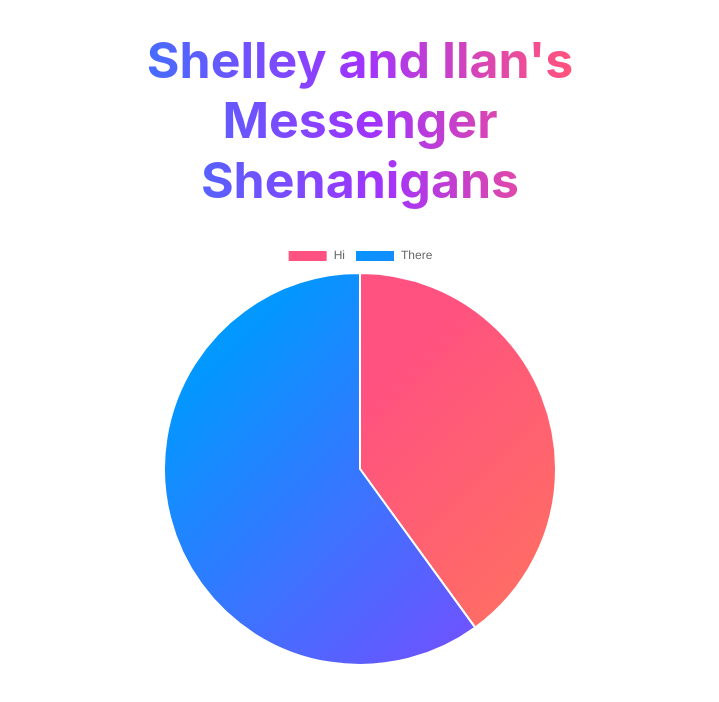
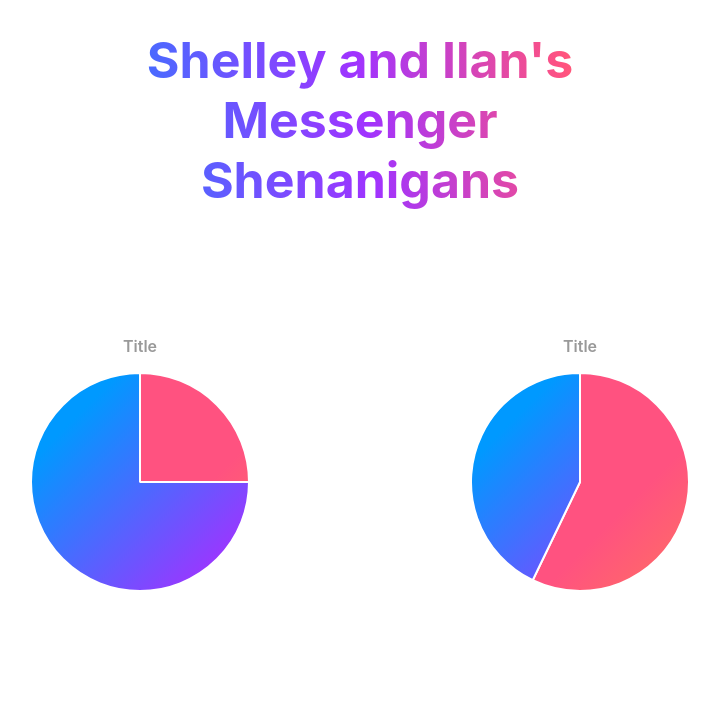
Before and after one commit to ibigio/messenger-stats, a React (Create React App) app: page / in a window 1280 px wide. Shown: the top 702 px of the page, without its empty margins (280-999 px from the left). Built offline with nearby package versions, Linux system fonts and the light colour scheme.

Commit message:
Initial graphs looking pretty!

```diff
--- a/src/App.js
+++ b/src/App.js
@@ -1,39 +1,33 @@
 import logo from './logo.svg';
 import chat_data from './data/messages.json';
 import { Pie } from 'react-chartjs-2';
+import MyPie from './components/my_pie';
 import { useState } from 'react';
-import './App.css';
+import styles from './App.module.css';
 
 const App = () => {
 
   // const [chatData, setChatData] = useState(chat_data);
 
-  const data = canvas => {
-    const ctx = canvas.getContext("2d");
-    const gradient1 = ctx.createLinearGradient(300, 300, 700, 700);
-    gradient1.addColorStop(0, '#0099ff');
-    gradient1.addColorStop(1, '#a033ff');
-    const gradient2 = ctx.createLinearGradient(400, 400, 600, 600);
-    gradient2.addColorStop(0, '#ff5280');
-    gradient2.addColorStop(1, '#ff7061');
-    return {
-      labels: ["Hi", "There"],
-      datasets: [{
-        data: [20, 30],
-        backgroundColor: [
-          gradient2,
-          gradient1,
-        ],
-      }]
-    }
+  const data1 = {
+    values: [10, 30],
+    labels: ["Hi", "There"]
+  };
+
+  const data2 = {
+    values: [40, 30],
+    labels: ["Hi", "There"]
   };
 
   return <>
-    <div class="center">
-      <h1>Shelley and Ilan's Messenger Shenanigans</h1>
+  <div className={styles.app_container}>
+    <div className={styles.center}>
+      <h1 className={styles.header} >Shelley and Ilan's Messenger Shenanigans</h1>
     </div>
-    <div>
-      <Pie data={data} height="100px" />
+    <div className={styles.grid}>
+      <MyPie data={data1}/>
+      <MyPie data={data2}/>
+    </div>
     </div>
   </>
 }
--- a/src/App.css
+++ b/src/App.module.css
@@ -1,4 +1,8 @@
-h1 {
+.app_container {
+  padding: 0 200px;
+}
+
+.header {
   background: linear-gradient(81.84deg, #0099ff -9.4%, #a033ff 51.57%, #ff5280 84.07%, #ff7061 90.59%);
   -webkit-background-clip: text;
   color: transparent;
@@ -6,8 +10,14 @@
   font-size: 50px;
   text-align: center;
   margin: 30px auto;
+  padding-bottom: 80px;
 }
 
 .center {
   margin: 0 auto;
 }
+
+.grid {
+  display: grid;
+  grid-template-columns: 1fr 1fr;
+}
--- /dev/null
+++ b/src/components/my_pie.js
@@ -0,0 +1,48 @@
+import { Pie } from 'react-chartjs-2';
+import styles from './my_pie.module.css';
+
+export default function MyPie({ data }) {
+
+    const { values, labels } = data;
+
+    const start1 = 100;
+    const end1 = 250;
+
+    const start2 = 200;
+    const end2 = 275;
+
+    const dataFunc = canvas => {
+        const ctx = canvas.getContext("2d");
+        const gradient1 = ctx.createLinearGradient(start1, start1, end1, end1);
+        gradient1.addColorStop(0, '#0099ff');
+        gradient1.addColorStop(1, '#a033ff');
+        const gradient2 = ctx.createLinearGradient(start2, start2, end2, end2);
+        gradient2.addColorStop(0, '#ff5280');
+        gradient2.addColorStop(1, '#ff7061');
+        return {
+            labels: labels,
+            datasets: [{
+                data: values,
+                backgroundColor: [
+                    gradient2,
+                    gradient1,
+                ],
+            }],
+        }
+    };
+
+    const options = {
+        legend: {
+            display: false
+        }
+    }
+
+    return (
+        <div>
+            <p className={styles.title}>Title</p>
+            <div>
+                <Pie data={dataFunc} options={options} />
+            </div>
+        </div>
+    );
+}
--- /dev/null
+++ b/src/components/my_pie.module.css
@@ -0,0 +1,5 @@
+.title {
+    text-align: center;
+    color: rgba(153, 153, 153, 1);
+    font-weight: 600;
+}
```
